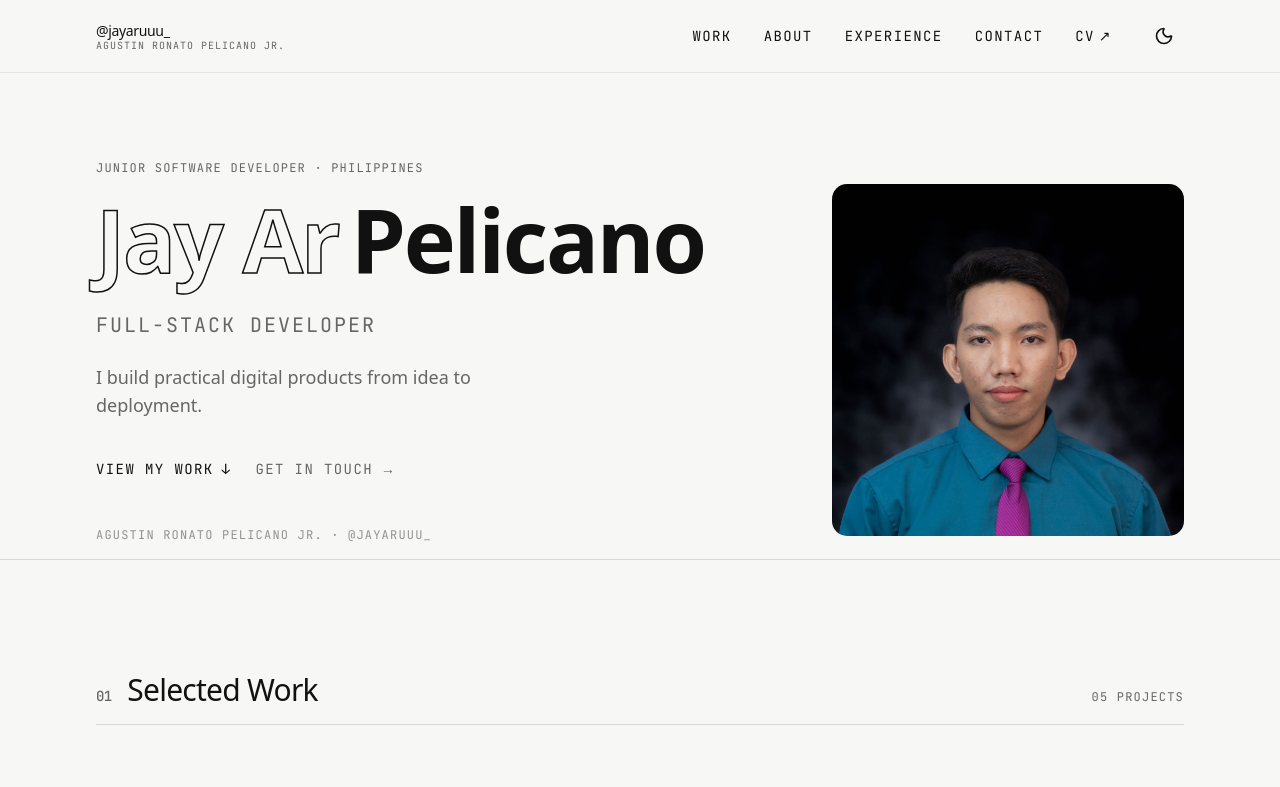
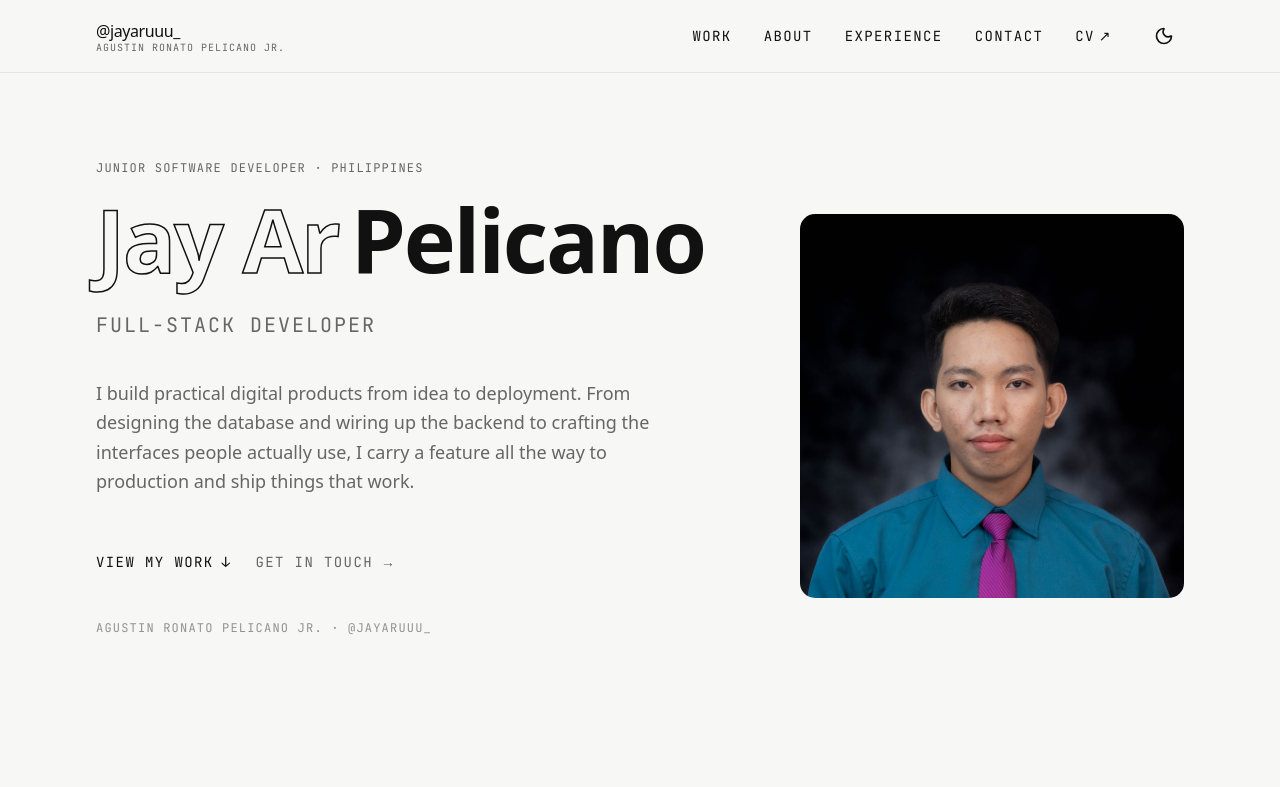
Before and after one commit to jayarpelicano01/jayaruuu_, a Next.js app: page / in a window 1280 px wide. Shown: the top 787 px of the page. Built offline with nearby package versions, Linux system fonts and the light colour scheme.

Commit message:
feat: expand hero tagline, fill viewport, enlarge portrait and nav handle

```diff
--- a/components/hero/hero.tsx
+++ b/components/hero/hero.tsx
@@ -8,8 +8,11 @@ export default function Hero() {
   const reduce = useReducedMotion();
 
   return (
-    <section id="top" className="relative overflow-hidden border-b border-line">
-      <div className="mx-auto grid max-w-content gap-10 px-5 pt-32 sm:px-8 lg:grid-cols-[minmax(0,1fr)_minmax(0,22rem)] lg:items-center lg:gap-10 lg:pt-40">
+    <section
+      id="top"
+      className="relative flex min-h-svh flex-col justify-center overflow-hidden border-b border-line"
+    >
+      <div className="mx-auto grid w-full max-w-content gap-10 px-5 py-32 sm:px-8 lg:grid-cols-[minmax(0,1fr)_minmax(0,24rem)] lg:items-center lg:gap-10 lg:py-40">
         <div className="pb-4">
           <motion.p
             initial={reduce ? false : { opacity: 0, y: 24 }}
@@ -52,7 +55,7 @@ export default function Hero() {
             initial={reduce ? false : { opacity: 0, y: 24 }}
             animate={{ opacity: 1, y: 0 }}
             transition={{ duration: 0.7, delay: 0.4, ease: [0.22, 1, 0.36, 1] as const }}
-            className="mt-6 max-w-md text-lg text-muted"
+            className="mt-10 max-w-xl text-lg leading-relaxed text-muted"
           >
             {site.tagline}
           </motion.p>
@@ -61,7 +64,7 @@ export default function Hero() {
             initial={reduce ? false : { opacity: 0, y: 24 }}
             animate={{ opacity: 1, y: 0 }}
             transition={{ duration: 0.7, delay: 0.5, ease: [0.22, 1, 0.36, 1] as const }}
-            className="mt-10 flex flex-wrap items-center gap-6"
+            className="mt-14 flex flex-wrap items-center gap-6"
           >
             <a
               href="#work"
@@ -92,16 +95,16 @@ export default function Hero() {
           initial={reduce ? false : { opacity: 0, y: 24 }}
           animate={{ opacity: 1, y: 0 }}
           transition={{ duration: 0.7, delay: 0.35, ease: [0.22, 1, 0.36, 1] as const }}
-          className="relative mx-auto w-full max-w-[16rem] sm:max-w-[18rem] lg:max-w-[22rem]"
+          className="relative mx-auto w-full max-w-[18rem] sm:max-w-[20rem] lg:max-w-[24rem]"
         >
           <TiltedCard
             imageSrc="/images/profile/portrait.jpg"
             altText={`Professional portrait of ${site.name}`}
             captionText={`@${site.handle}`}
-            containerHeight="22rem"
+            containerHeight="24rem"
             containerWidth="100%"
-            imageHeight="352px"
-            imageWidth="352px"
+            imageHeight="384px"
+            imageWidth="384px"
             rotateAmplitude={10}
             scaleOnHover={1.05}
             showMobileWarning={false}
--- a/components/navigation/navigation.tsx
+++ b/components/navigation/navigation.tsx
@@ -26,7 +26,7 @@ export default function Navigation() {
           className="flex flex-col leading-none text-ink"
           onClick={close}
         >
-          <span className="text-sm font-medium tracking-tight">
+          <span className="text-base font-medium tracking-tight">
             @{site.handle}
           </span>
           <span className="font-mono text-[10px] uppercase tracking-widest text-muted">
--- a/data/site.ts
+++ b/data/site.ts
@@ -3,7 +3,8 @@ export const site = {
   fullName: "Agustin Ronato Pelicano Jr.",
   handle: "jayaruuu_",
   roles: ["Junior Software Developer", "Full-Stack Developer"],
-  tagline: "I build practical digital products from idea to deployment.",
+  tagline:
+    "I build practical digital products from idea to deployment. From designing the database and wiring up the backend to crafting the interfaces people actually use, I carry a feature all the way to production and ship things that work.",
   location: "Philippines",
   city: "Paranaque City, Philippines",
   email: "jayarpelicano01@gmail.com",
```
